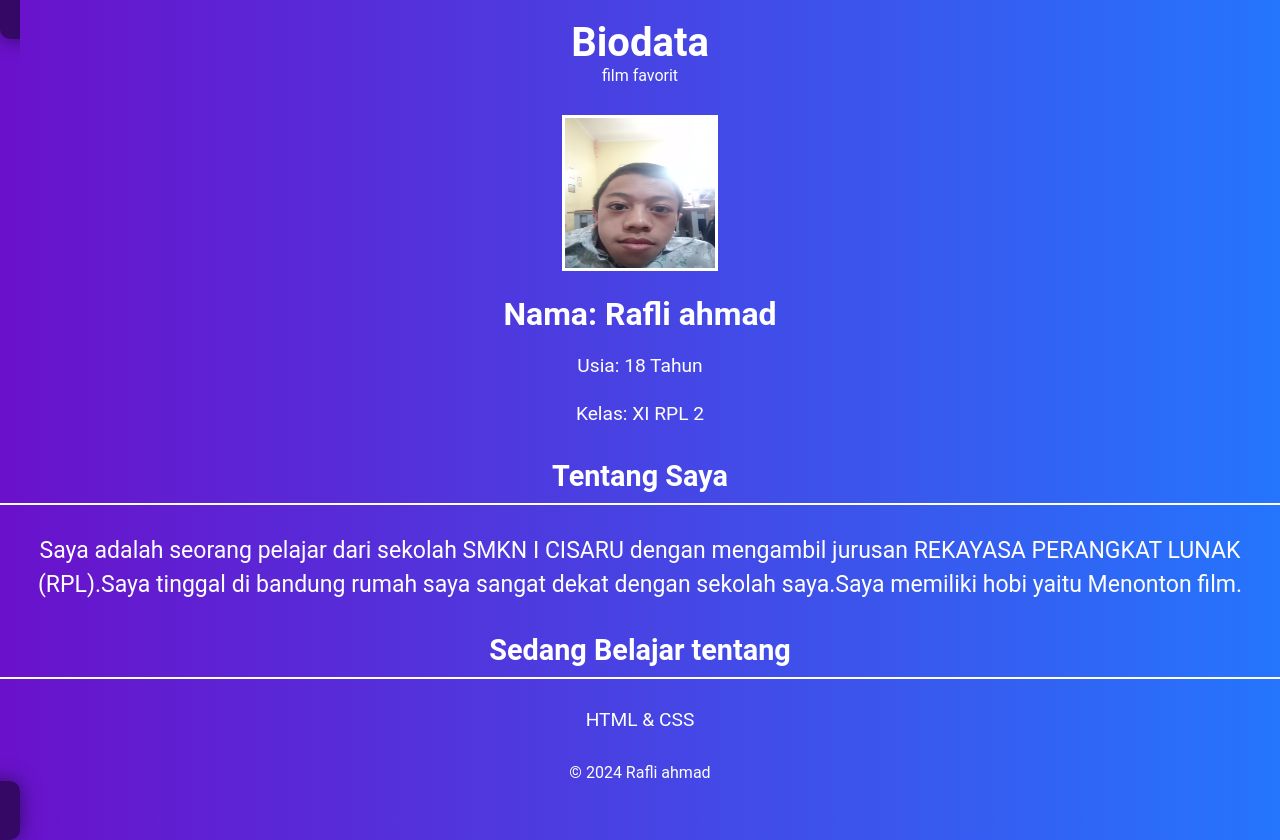
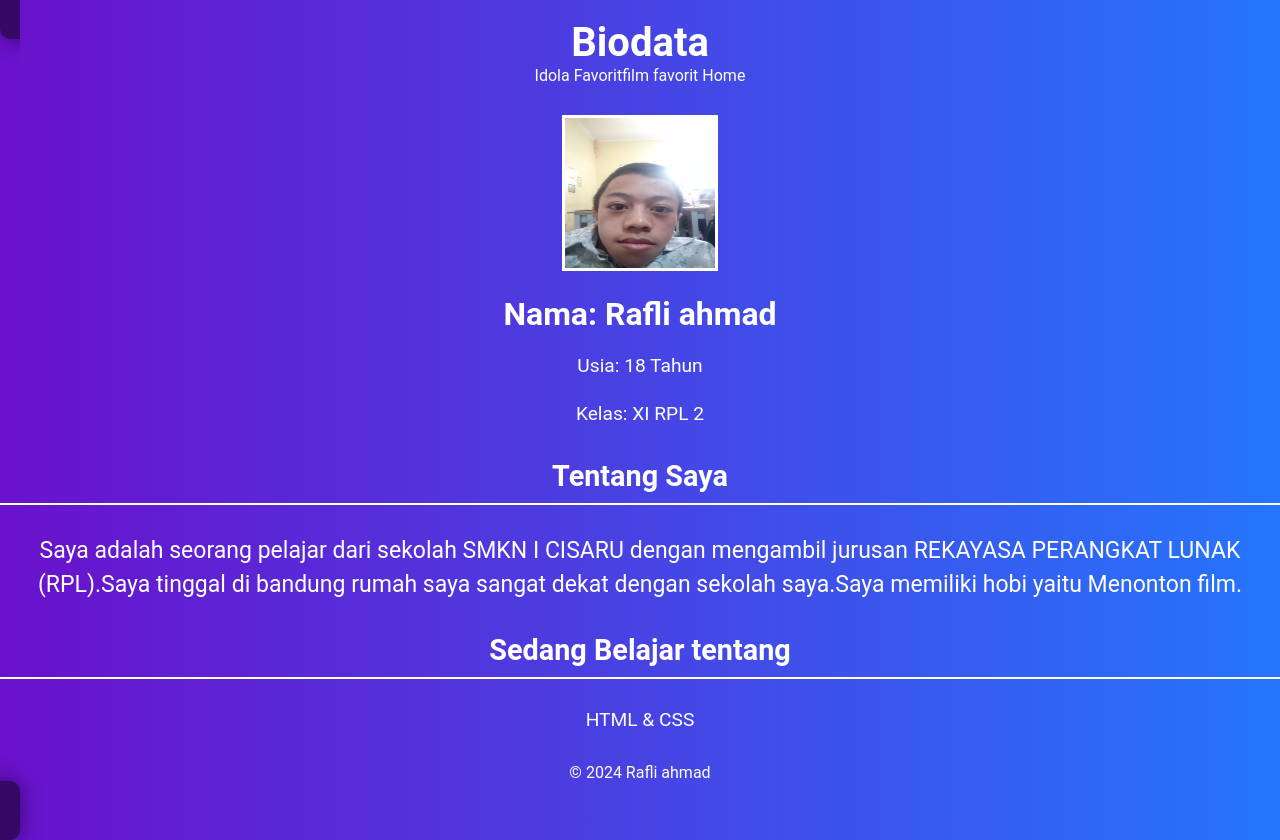
Before and after one commit to Rapli27158/cekkhodam, a plain HTML site: page index.html in a window 1280 px wide. Drawn offline with Linux system fonts and the light colour scheme.

Commit message:
Update index.html

```diff
--- a/index.html
+++ b/index.html
@@ -11,7 +11,9 @@
     <div class="container">
         <header>
             <h1>Biodata</h1>
+            <a href="idola.html">Idola Favorit</a
             <a href="film.html">film favorit</a>
+            <a href="index.html">Home</a>
         </header>
         <section class="profile">
                  <img src="r.jpg" alt="Profile Picture" class="profile-pic">
```
